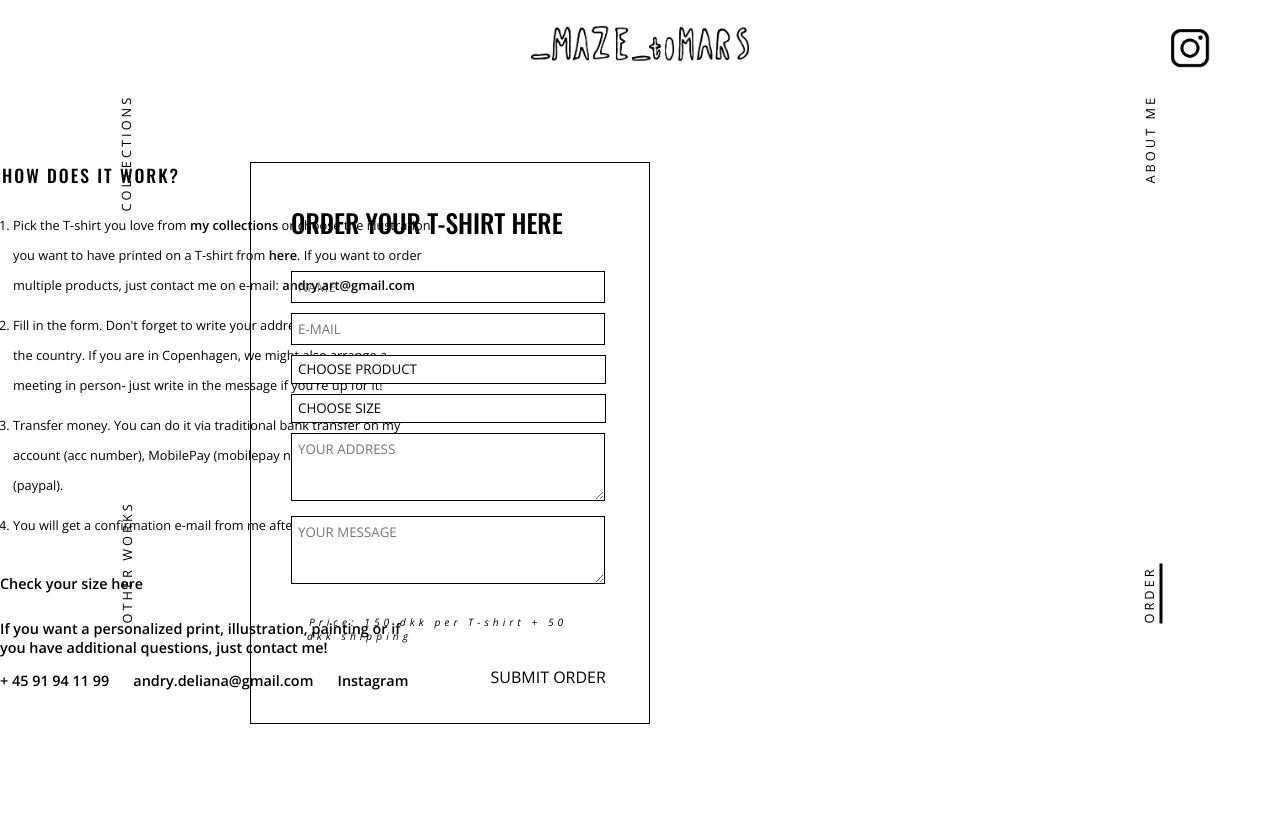
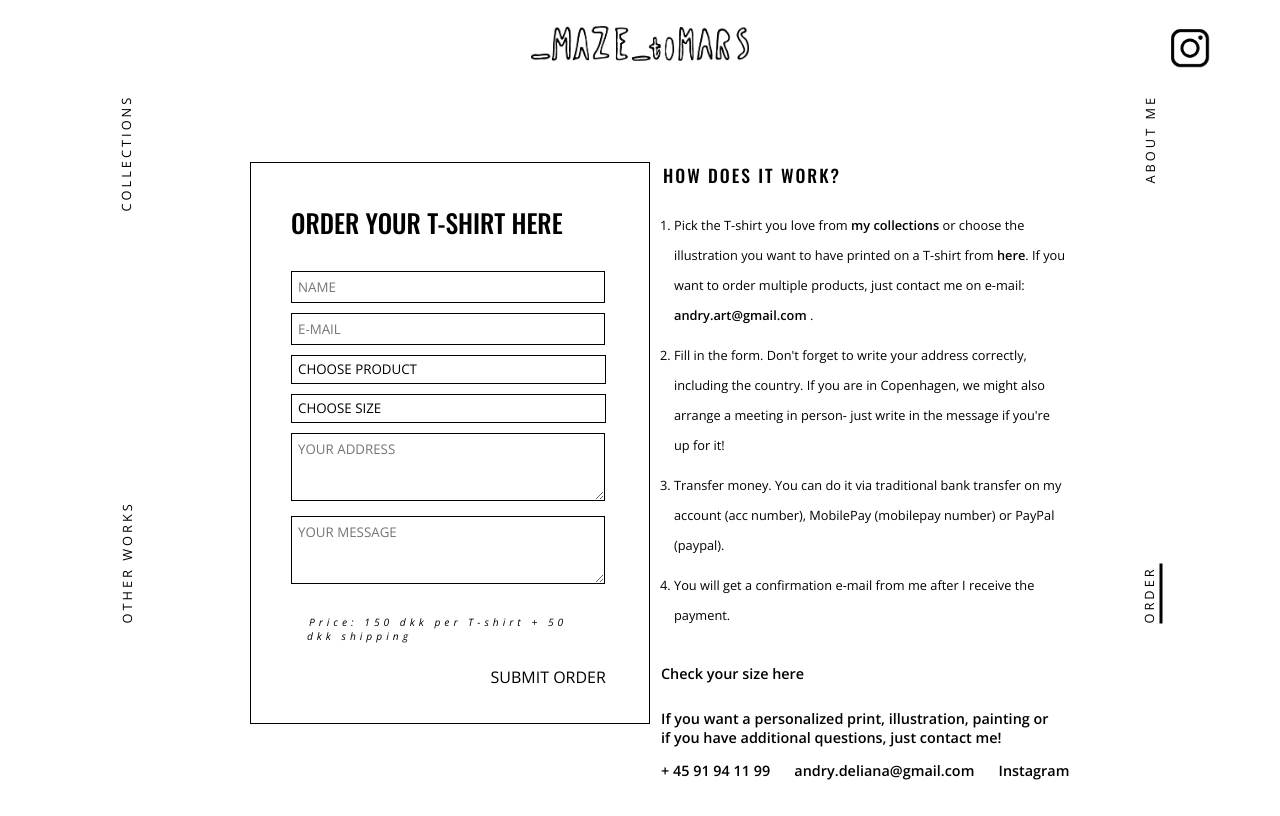
Before and after one commit to iganaskret/exam-project, a PHP site: page /contact.html in a window 1280 px wide. Before the commit the page ends 724 px from the top, so only its background shows below. Run offline with PHP 8.4, Linux system fonts and the light colour scheme.

Commit message:
order page

```diff
--- a/style.css
+++ b/style.css
@@ -923,8 +923,8 @@ article a {
     .contact-article {
         margin-top: 0;
         padding-top: 0;
-        margin-left: 0;
         margin-bottom: 30px;
+        transform: translateX(110%);
     }
 
     .contact-article a {
```
